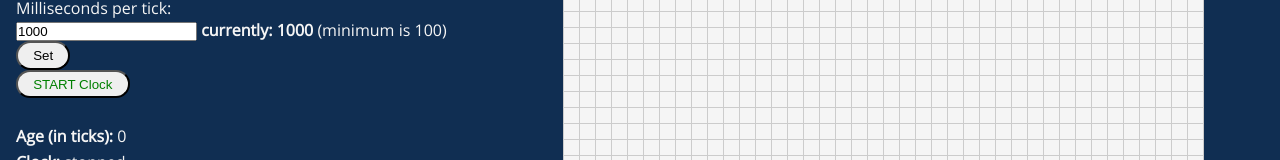
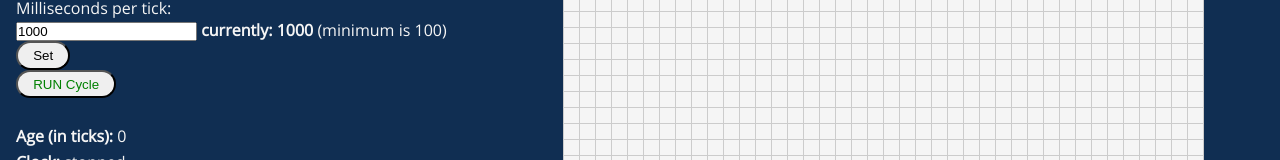
Before and after one commit to joseph-p-pasaoa/conways-game-of-life--react-ts, a React (Create React App) app: page / in a window 1280 px wide. Shown: the part 245-405 px from the top of the page. Built offline with nearby package versions, Linux system fonts and the light colour scheme.

Commit message:
rename timer toggle button

```diff
--- a/src/components/Controls.tsx
+++ b/src/components/Controls.tsx
@@ -82,7 +82,7 @@ const Controls = (props: Props) => {
         onClick={handleToggleClock}
         className={`clocktoggle ${isClockRunning ? 'running' : ''}`}
       >
-        {isClockRunning ? 'STOP Clock' : 'START Clock'}
+        {isClockRunning ? 'STOP Cycle' : 'RUN Cycle'}
       </button>
     </div>
   );
```
